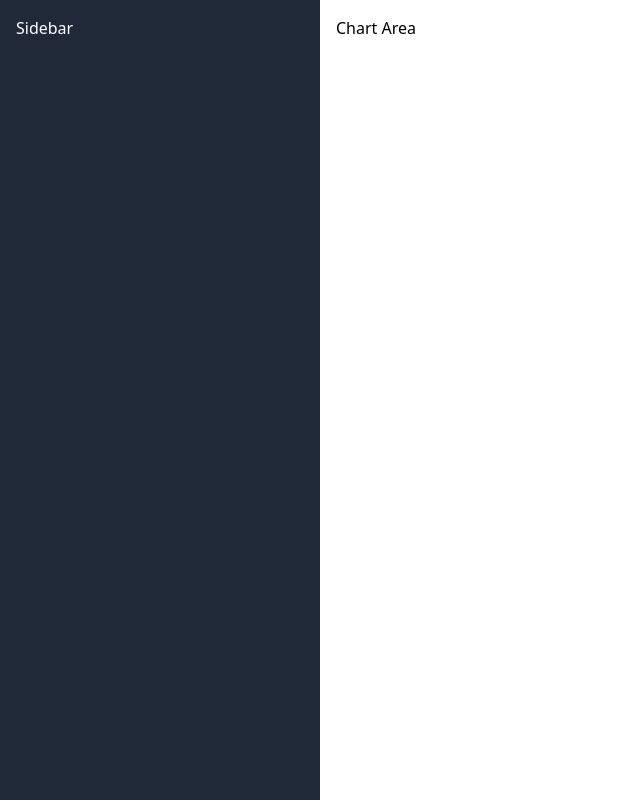
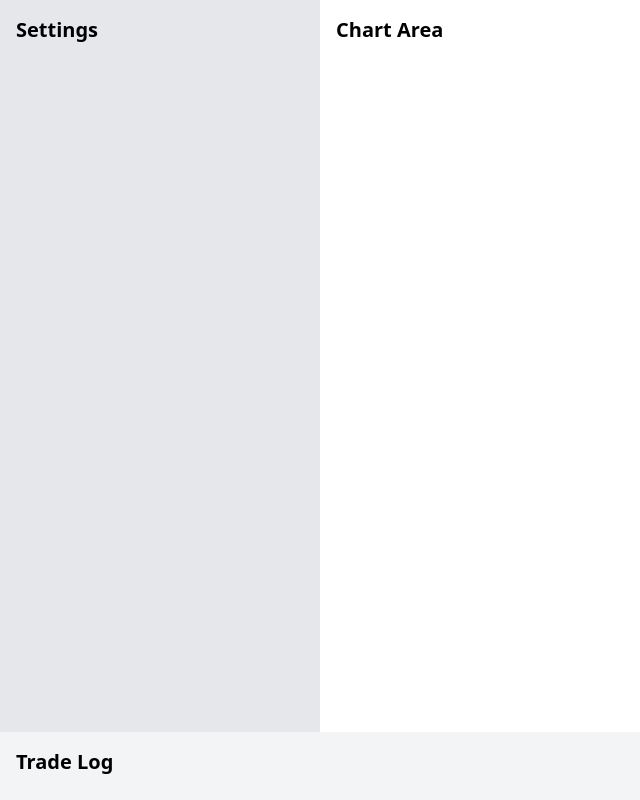
Before and after one commit to offthemenu/backtest-trading, a Next.js app in the folder frontend/: page / in a window 1280 px wide. Shown: the whole page, without its empty margins (0-640 px from the left). Built offline with nearby package versions, Linux system fonts and the light colour scheme.

Commit message:
Sprint 1 done: restructure Home component layout and add initial FastAPI setup

```diff
--- a/frontend/src/pages/index.tsx
+++ b/frontend/src/pages/index.tsx
@@ -1,15 +1,20 @@
 export default function Home() {
   return (
-    <div className="flex h-screen">
-      {/* Sidebar */}
-      <div className="w-1/4 bg-gray-800 text-white p-4">
-        Sidebar
+    <div className="flex flex-col min-h-screen">
+      <div className="flex flex-1">
+        <aside className="w-1/4 bg-gray-200 p-4">
+          <h2 className="text-xl font-bold mb-4">Settings</h2>
+          {/* Future: Ticker Info + RSI/EMA Settings */}
+        </aside>
+        <main className="flex-1 p-4 bg-white">
+          <h2 className="text-xl font-bold mb-4">Chart Area</h2>
+          {/* Future: Plotly.js Charts */}
+        </main>
       </div>
-
-      {/* Main Content */}
-      <div className="flex-1 bg-white p-4">
-        Chart Area
-      </div>
+      <footer className="bg-gray-100 p-4">
+        <h2 className="text-xl font-bold mb-2">Trade Log</h2>
+        {/* Future: Trade Log Table */}
+      </footer>
     </div>
   );
 }
```
Also changed, not shown: 1 other file (tests, documents, lock files or other folders).
